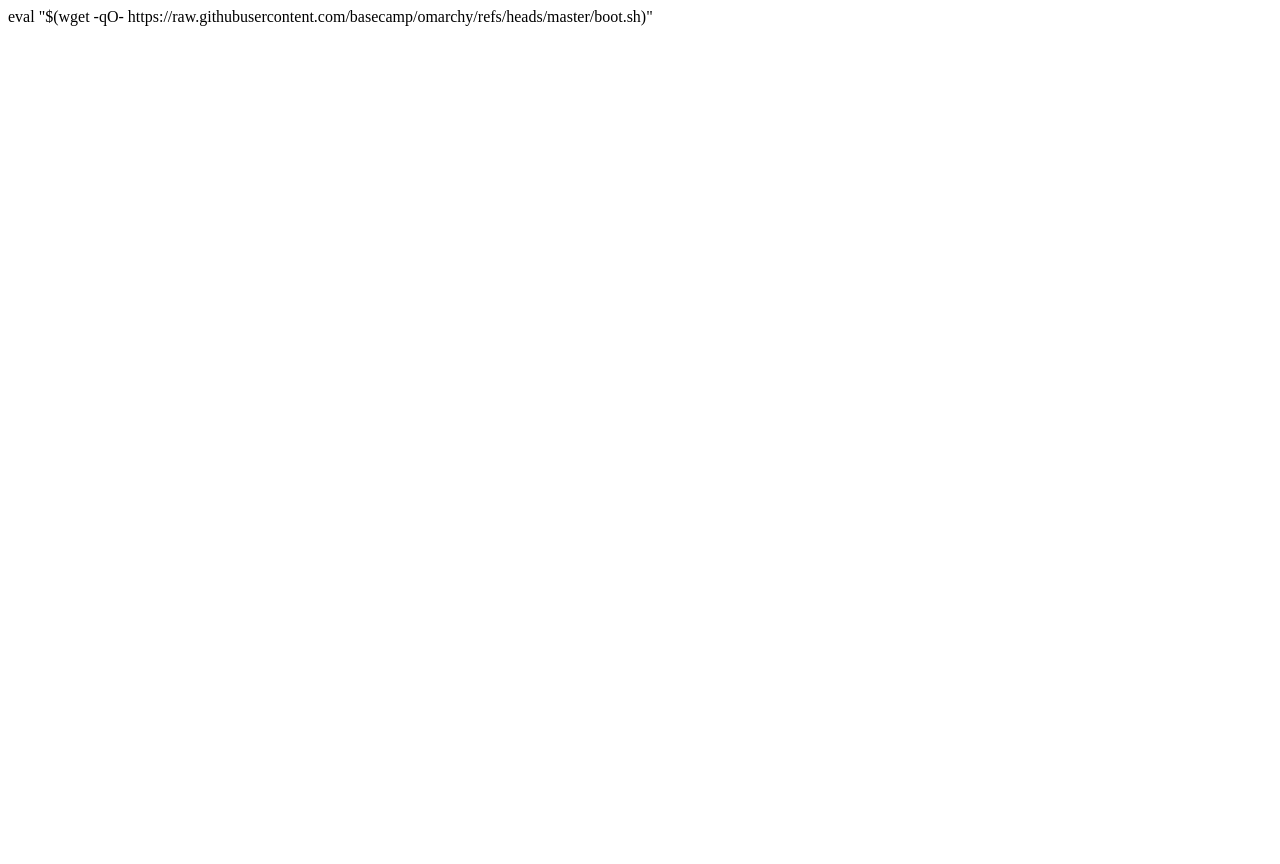
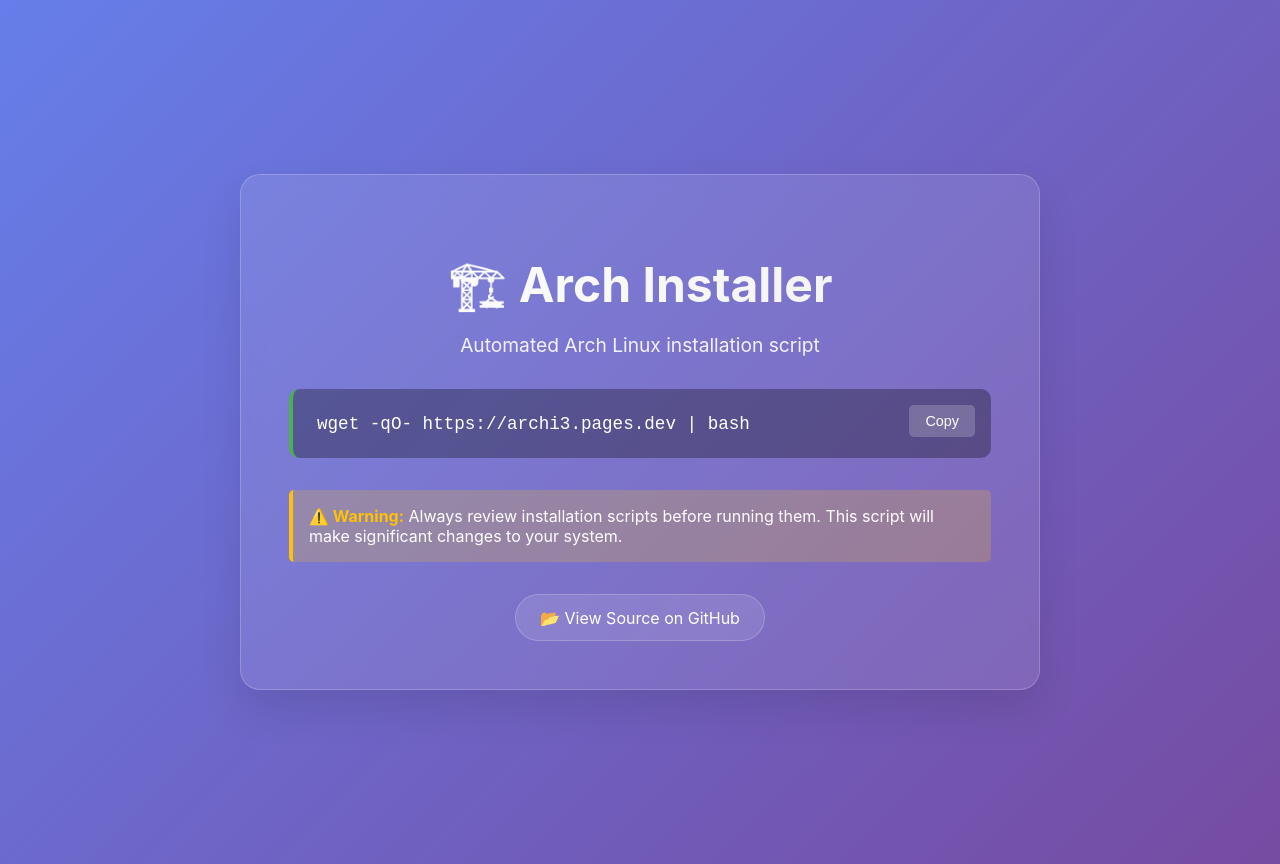
Before and after one commit to yookibooki/arch-installer, a plain HTML site: page index.html in a window 1280 px wide. Before the commit the page ends 800 px from the top, so only its background shows below. Drawn offline with Linux system fonts and the light colour scheme.

Commit message:
Add HTML structure and styles for Arch Installer page

```diff
--- a/index.html
+++ b/index.html
@@ -1 +1,159 @@
-eval "$(wget -qO- https://raw.githubusercontent.com/basecamp/omarchy/refs/heads/master/boot.sh)"
+<!DOCTYPE html>
+<html lang="en">
+<head>
+    <meta charset="UTF-8">
+    <meta name="viewport" content="width=device-width, initial-scale=1.0">
+    <title>Arch Installer</title>
+    <style>
+        body {
+            font-family: -apple-system, BlinkMacSystemFont, 'Segoe UI', Roboto, sans-serif;
+            max-width: 800px;
+            margin: 0 auto;
+            padding: 2rem;
+            background: linear-gradient(135deg, #667eea 0%, #764ba2 100%);
+            color: white;
+            min-height: 100vh;
+            display: flex;
+            flex-direction: column;
+            justify-content: center;
+        }
+
+        .container {
+            background: rgba(255, 255, 255, 0.1);
+            backdrop-filter: blur(10px);
+            border-radius: 20px;
+            padding: 3rem;
+            box-shadow: 0 20px 40px rgba(0, 0, 0, 0.1);
+            border: 1px solid rgba(255, 255, 255, 0.2);
+        }
+
+        h1 {
+            font-size: 3rem;
+            margin-bottom: 1rem;
+            text-align: center;
+            background: linear-gradient(45deg, #fff, #f0f0f0);
+            -webkit-background-clip: text;
+            -webkit-text-fill-color: transparent;
+            background-clip: text;
+        }
+
+        .subtitle {
+            text-align: center;
+            font-size: 1.2rem;
+            margin-bottom: 2rem;
+            opacity: 0.9;
+        }
+
+        .install-command {
+            background: rgba(0, 0, 0, 0.3);
+            border-radius: 10px;
+            padding: 1.5rem;
+            font-family: 'Monaco', 'Menlo', 'Ubuntu Mono', monospace;
+            font-size: 1.1rem;
+            margin: 2rem 0;
+            border-left: 4px solid #4CAF50;
+            position: relative;
+            overflow-x: auto;
+        }
+
+        .copy-btn {
+            position: absolute;
+            top: 1rem;
+            right: 1rem;
+            background: rgba(255, 255, 255, 0.2);
+            border: none;
+            color: white;
+            padding: 0.5rem 1rem;
+            border-radius: 5px;
+            cursor: pointer;
+            font-size: 0.9rem;
+            transition: all 0.3s ease;
+        }
+
+        .copy-btn:hover {
+            background: rgba(255, 255, 255, 0.3);
+            transform: translateY(-2px);
+        }
+
+        .warning {
+            background: rgba(255, 193, 7, 0.2);
+            border-left: 4px solid #FFC107;
+            padding: 1rem;
+            border-radius: 5px;
+            margin: 1.5rem 0;
+        }
+
+        .warning strong {
+            color: #FFC107;
+        }
+
+        .github-link {
+            text-align: center;
+            margin-top: 2rem;
+        }
+
+        .github-link a {
+            color: #fff;
+            text-decoration: none;
+            background: rgba(255, 255, 255, 0.1);
+            padding: 0.8rem 1.5rem;
+            border-radius: 25px;
+            border: 1px solid rgba(255, 255, 255, 0.2);
+            transition: all 0.3s ease;
+            display: inline-block;
+        }
+
+        .github-link a:hover {
+            background: rgba(255, 255, 255, 0.2);
+            transform: translateY(-2px);
+            box-shadow: 0 10px 20px rgba(0, 0, 0, 0.1);
+        }
+
+        @keyframes fadeIn {
+            from { opacity: 0; transform: translateY(20px); }
+            to { opacity: 1; transform: translateY(0); }
+        }
+
+        .container {
+            animation: fadeIn 0.8s ease-out;
+        }
+    </style>
+</head>
+<body>
+    <div class="container">
+        <h1>🏗️ Arch Installer</h1>
+        <p class="subtitle">Automated Arch Linux installation script</p>
+
+        <div class="install-command">
+            <button class="copy-btn" onclick="copyCommand()">Copy</button>
+            <code id="command">wget -qO- https://archi3.pages.dev | bash</code>
+        </div>
+
+        <div class="warning">
+            <strong>⚠️ Warning:</strong> Always review installation scripts before running them. This script will make significant changes to your system.
+        </div>
+
+        <div class="github-link">
+            <a href="https://github.com/yookibooki/arch-installer" target="_blank">
+                📂 View Source on GitHub
+            </a>
+        </div>
+    </div>
+
+    <script>
+        function copyCommand() {
+            const command = document.getElementById('command').textContent;
+            navigator.clipboard.writeText(command).then(() => {
+                const btn = document.querySelector('.copy-btn');
+                const originalText = btn.textContent;
+                btn.textContent = 'Copied!';
+                btn.style.background = 'rgba(76, 175, 80, 0.3)';
+                setTimeout(() => {
+                    btn.textContent = originalText;
+                    btn.style.background = 'rgba(255, 255, 255, 0.2)';
+                }, 2000);
+            });
+        }
+    </script>
+</body>
+</html>
```
Also changed, not shown: 2 other files.
